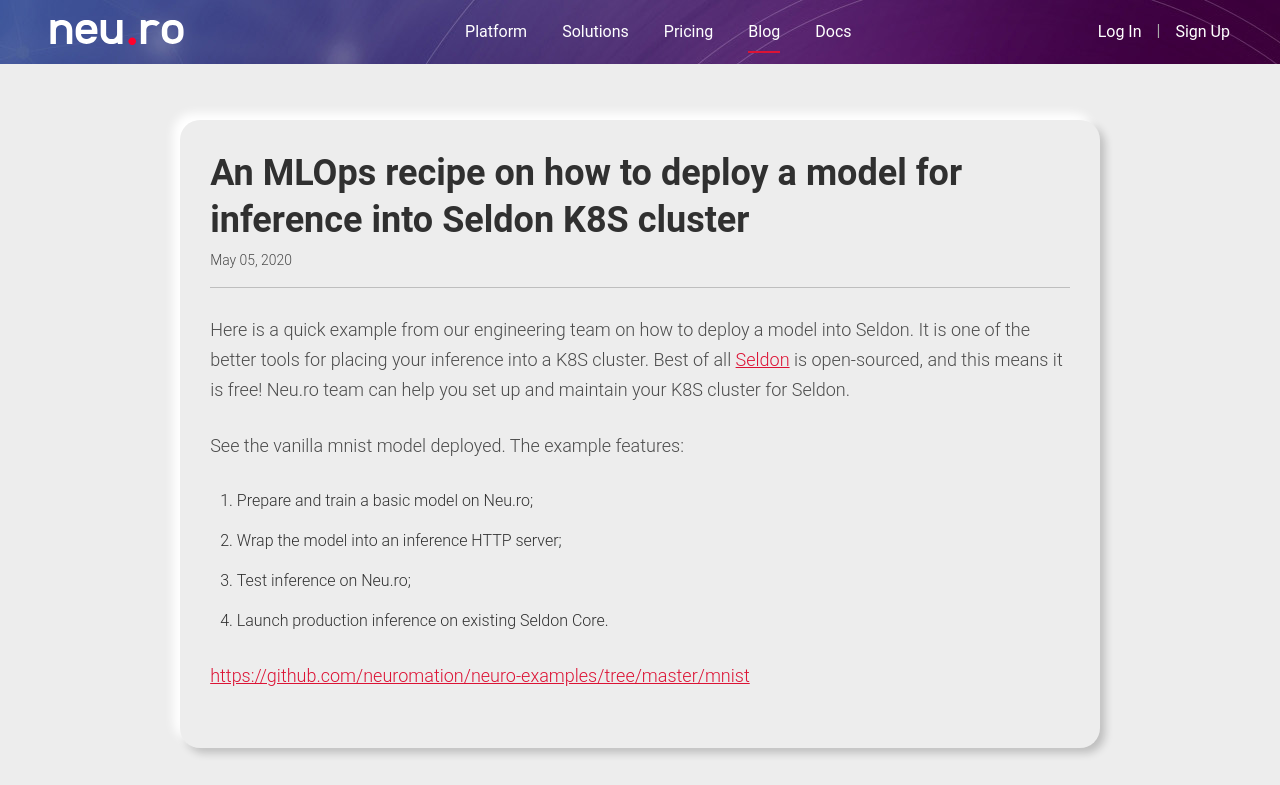
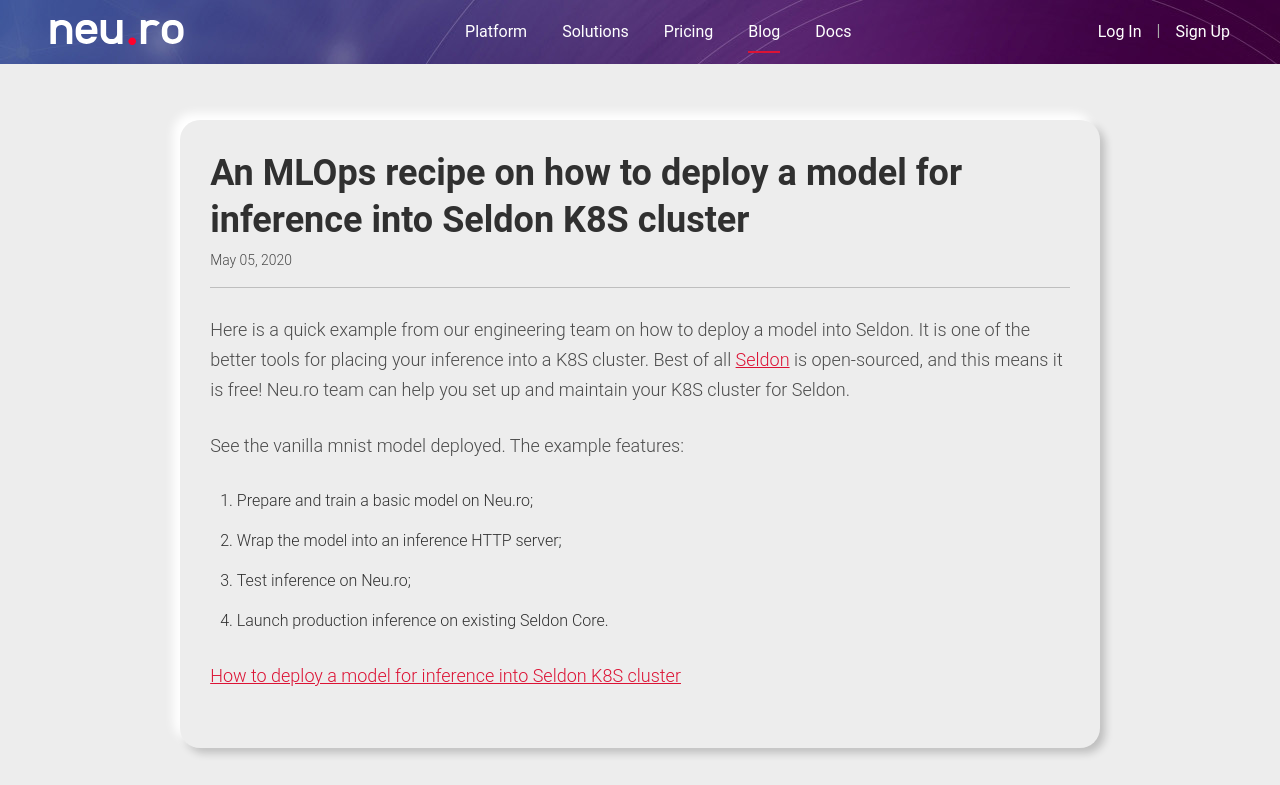
Before and after one commit to neuro-inc/platform-blog, a Gatsby site: page /blog/an-mlops-recipe-on-how-to-deploy-a-model-for-inference-into-seldon-k8s-cluster/ in a window 1280 px wide. Shown: the top 785 px of the page. Built offline with nearby package versions, Linux system fonts and the light colour scheme; Gatsby itself is replaced by a stand-in of ours; some packages are replaced by stand-ins of ours.

Commit message:
Update Blog “an-mlops-recipe-on-how-to-deploy-a-model-for-inference-into-seldon-k8s-cluster”

```diff
--- a/content/blog/an-mlops-recipe-on-how-to-deploy-a-model-for-inference-into-seldon-k8s-cluster.md
+++ b/content/blog/an-mlops-recipe-on-how-to-deploy-a-model-for-inference-into-seldon-k8s-cluster.md
@@ -13,4 +13,4 @@
 3. Test inference on Neu.ro;
 4. Launch production inference on existing Seldon Core.
 
-[https://github.com/neuromation/neuro-examples/tree/master/mnist](https://github.com/neuromation/neuro-examples/tree/master/mnist)
+[How to deploy a model for inference into Seldon K8S cluster](https://github.com/neuromation/neuro-examples/tree/master/mnist)
```
